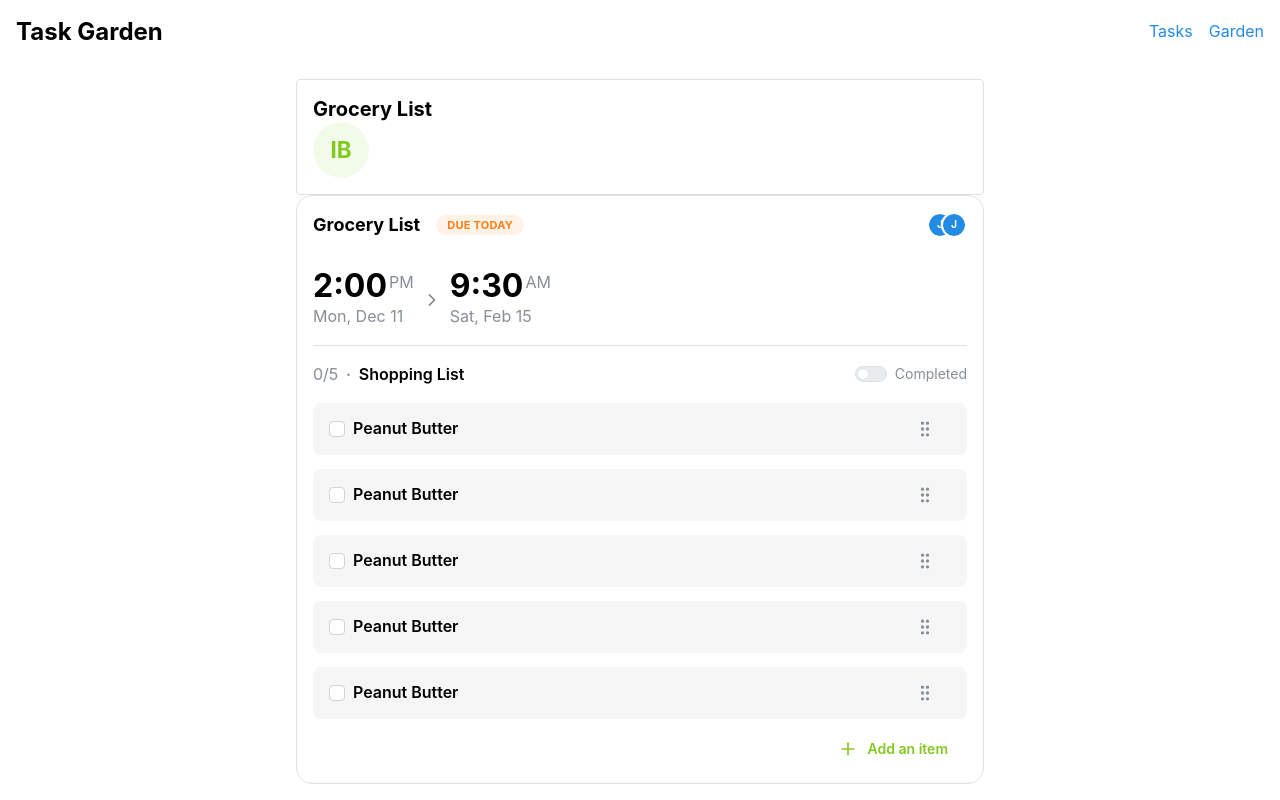
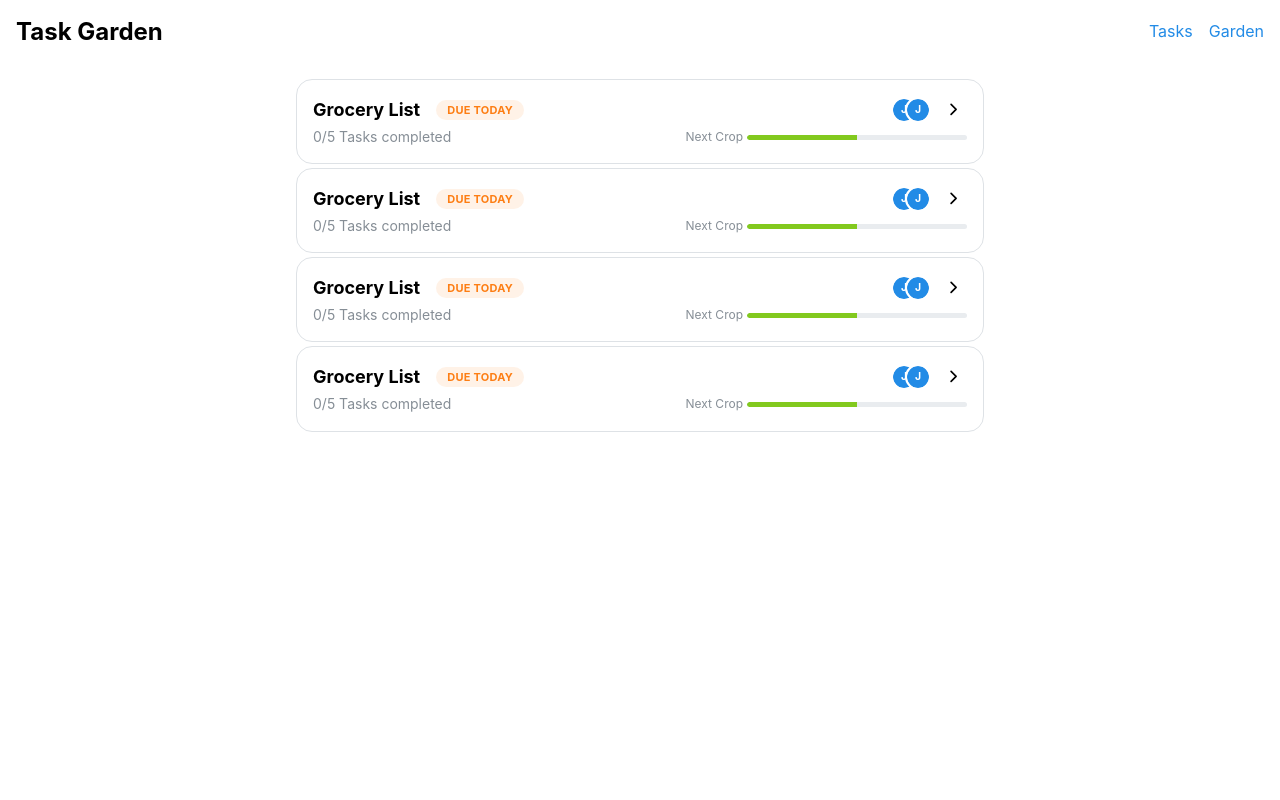
Before and after one commit to CydoEntis/sprout-client, a React (Vite) app: page / in a window 1280 px wide. Built offline with nearby package versions, Linux system fonts and the light colour scheme.

Commit message:
Created chevon animation for opening and closing a task card

```diff
--- a/src/App.tsx
+++ b/src/App.tsx
@@ -1,22 +1,15 @@
-import {
-  Anchor,
-  Avatar,
-  Box,
-  Card,
-  Center,
-  Container,
-  Flex,
-  Group,
-  Modal,
-  SimpleGrid,
-  Stack,
-  Title,
-} from "@mantine/core";
+import { useState } from "react";
+import { Anchor, Container, Flex, Group, Modal, Stack, Title } from "@mantine/core";
 import TaskCard from "./features/Tasks/TaskCard";
 import { useDisclosure } from "@mantine/hooks";
 
 function App() {
   const [opened, { open, close }] = useDisclosure(false);
+  const [expandedCard, setExpandedCard] = useState<number | null>(null);
+
+  const handleToggleCard = (cardIndex: number) => {
+    setExpandedCard((prev) => (prev === cardIndex ? null : cardIndex));
+  };
 
   return (
     <Container size="xl" p={16}>
@@ -30,19 +23,20 @@ function App() {
       </Flex>
 
       <Container size="sm">
-        <Card withBorder>
-          <Title size="xl">Grocery List</Title>
-          <Avatar
-            color="initials"
-            name="Idaho Baggins"
-            allowedInitialsColors={["lime"]}
-            size="lg"
-          />
-        </Card>
         <Modal opened={opened} onClose={close} title="Add A Task">
           Add A New Task.
         </Modal>
-        <TaskCard onOpenAddTask={open} />
+
+        <Stack gap={4}>
+          {Array.from({ length: 4 }).map((_, index) => (
+            <TaskCard
+              key={index}
+              onOpenAddTask={open}
+              isExpanded={expandedCard === index}
+              onToggleExpand={() => handleToggleCard(index)}
+            />
+          ))}
+        </Stack>
       </Container>
     </Container>
   );
--- a/src/features/Tasks/TaskCard.tsx
+++ b/src/features/Tasks/TaskCard.tsx
@@ -1,21 +1,42 @@
-import { Button, Card, Divider, Group } from "@mantine/core";
-import { DndListHandle } from "../../DndListHandle";
+import { Card, Divider, Group, Button } from "@mantine/core";
+import { motion, AnimatePresence } from "framer-motion";
 import TaskCardTitle from "./TaskCardTitle";
 import TaskListHeader from "./TaskListHeader";
+import TaskDateRange from "./TaskDateRange";
 import { Plus } from "lucide-react";
-import TaskDateRange from "./TaskDateRange";
+import { DndListHandle } from "../../DndListHandle";
 
 type TaskCardProps = {
   onOpenAddTask: () => void;
+  isExpanded: boolean;
+  onToggleExpand: () => void;
 };
 
-function TaskCard({ onOpenAddTask }: TaskCardProps) {
+function TaskCard({
+  onOpenAddTask,
+  isExpanded,
+  onToggleExpand,
+}: TaskCardProps) {
   const startDate = new Date("2023-12-11T14:00:00");
   const endDate = new Date("2025-02-15T09:30:00");
 
   return (
-    <Card withBorder radius="lg" >
-      <TaskCardTitle title="Grocery List" dueDate={new Date()} />
+    <Card withBorder radius="lg">
+      <TaskCardTitle
+        title="Grocery List"
+        dueDate={new Date()}
+        onToggle={onToggleExpand}
+        isExpanded={isExpanded}
+      />
+
+      <AnimatePresence>
+        {isExpanded && (
+          <motion.div
+            initial={{ height: 0, opacity: 0 }}
+            animate={{ height: "auto", opacity: 1 }}
+            exit={{ height: 0, opacity: 0 }}
+            style={{ overflow: "hidden" }}
+          >
             <TaskDateRange startDate={startDate} endDate={endDate} />
             <Divider py={8} />
             <TaskListHeader />
@@ -25,11 +46,17 @@ function TaskCard({ onOpenAddTask }: TaskCardProps) {
                 leftSection={<Plus size={20} />}
                 variant="transparent"
                 c="lime"
-          onClick={onOpenAddTask}
+                onClick={(e) => {
+                  e.stopPropagation();
+                  onOpenAddTask();
+                }}
               >
                 Add an item
               </Button>
             </Group>
+          </motion.div>
+        )}
+      </AnimatePresence>
     </Card>
   );
 }
--- a/src/features/Tasks/TaskCardTitle.tsx
+++ b/src/features/Tasks/TaskCardTitle.tsx
@@ -1,23 +1,60 @@
-import { Box, Flex, Group, Title } from "@mantine/core";
+import { Box, Flex, Group, Stack, Title, Text, Progress } from "@mantine/core";
 import TaskDueDate from "./TaskDueDate";
 import TaskListMembers from "./TaskListMembers";
+import { ChevronDown } from "lucide-react";
 
 type TaskCardTitleProps = {
   title: string;
   dueDate: Date;
+  onToggle: () => void;
+  isExpanded: boolean;
 };
 
-function TaskCardTitle({ title, dueDate }: TaskCardTitleProps) {
+function TaskCardTitle({
+  title,
+  dueDate,
+  onToggle,
+  isExpanded,
+}: TaskCardTitleProps) {
   return (
-    <Flex justify="space-between" pb={16} w="100%">
+    <Stack gap={4} onClick={onToggle}>
+      <Flex justify="space-between" w="100%">
         <Group>
           <Box maw={200}>
             <Title order={4}>{title}</Title>
           </Box>
           <TaskDueDate dueDate={dueDate} />
         </Group>
-      <TaskListMembers  members={["John Doe", "Jane Doe"]} />
+        <Group>
+          <TaskListMembers members={["John Doe", "Jane Doe"]} />
+          <Box
+            style={{
+              display: "inline-block",
+              transform: isExpanded ? "rotate(0deg)" : "rotate(-90deg)",
+              transition: "transform 0.3s ease-in-out",
+            }}
+          >
+            <ChevronDown size={20} />
+          </Box>
+        </Group>
       </Flex>
+
+      {!isExpanded && (
+        <Box>
+          <Flex gap={4} align="center" justify="space-between" w="100%">
+            <Text c="dimmed" size="sm">
+              0/5 Tasks completed
+            </Text>
+            <Group gap={4}>
+              <Text size="xs" c="dimmed">
+                Next Crop
+              </Text>
+              <Progress value={50} color="lime" size="sm" w="220px" />
+            </Group>
+          </Flex>
+        </Box>
+      )}
+    </Stack>
   );
 }
 
```
Lines whose indentation alone changed are shown as unchanged.
